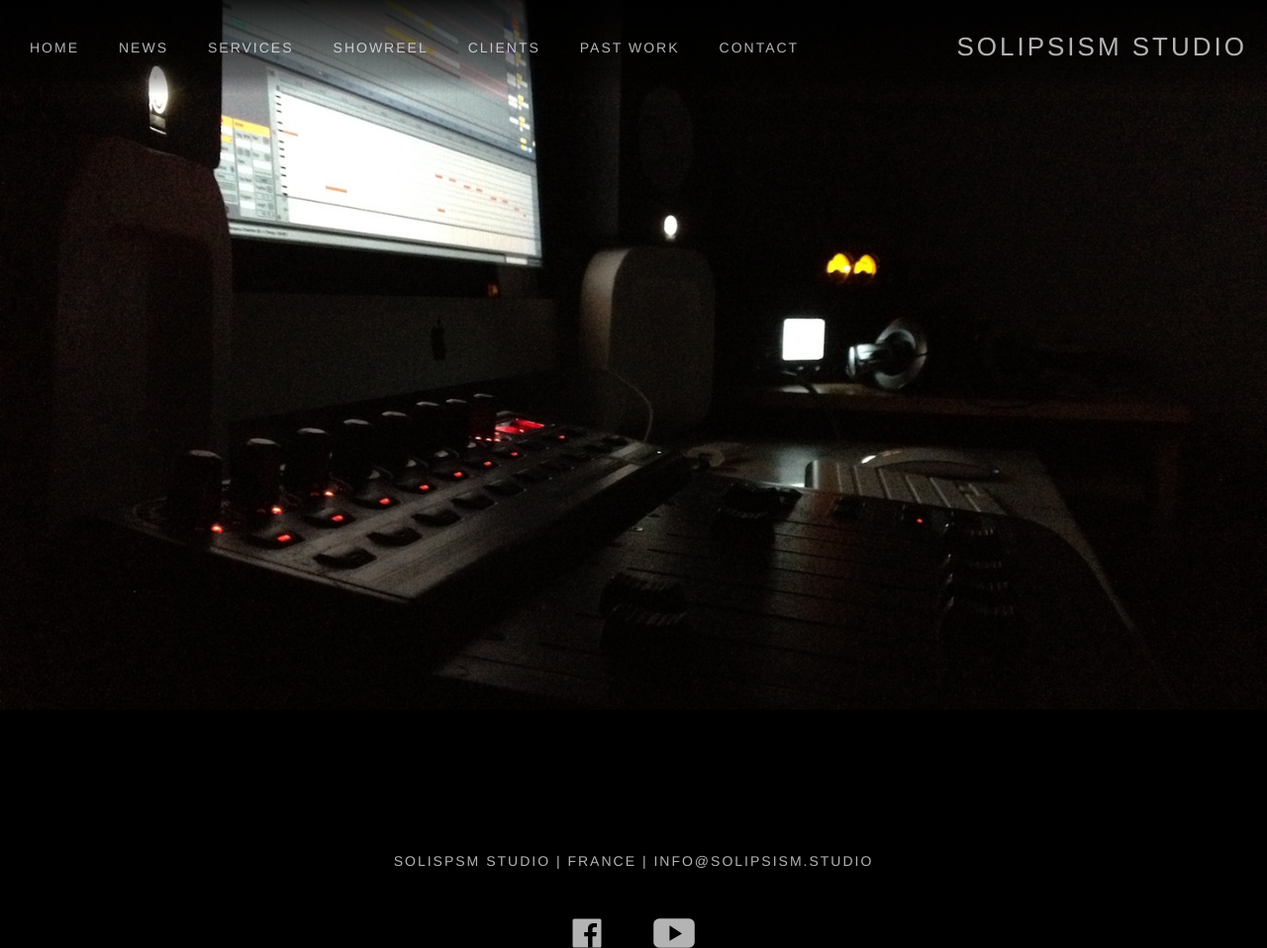
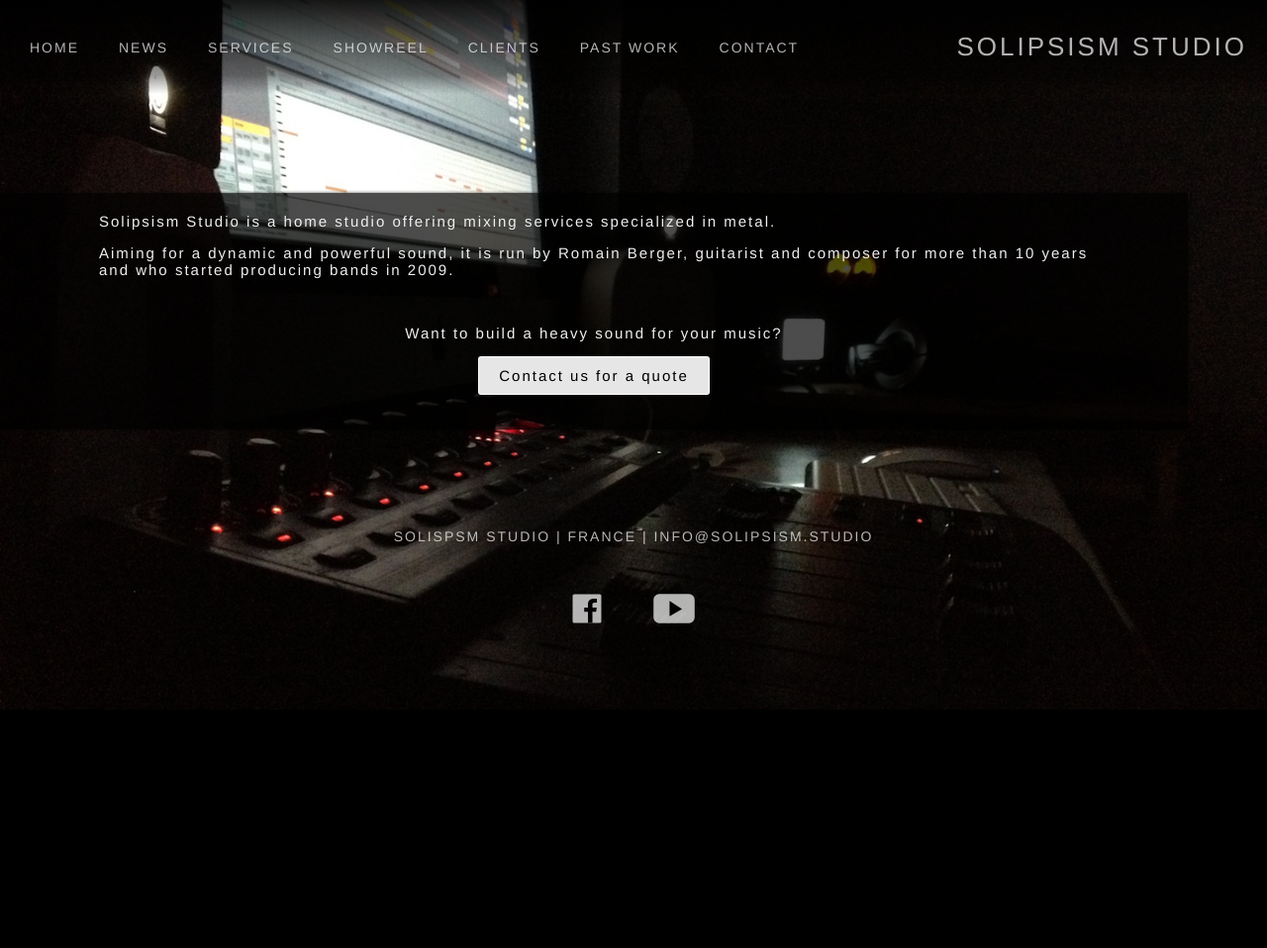
Before and after one commit to romainberger/solipsism.studio, a Jekyll site: the page built from index.html, in a window 1280 px wide. Shown: the whole page at 99% size. Built offline with Jekyll 4.4.1, drawn with Linux system fonts in a browser that asks for light colours; after the commit the page ends 912 px from its top, so only the background shows below that.

Commit message:
Text in homepage finally

```diff
--- a/index.html
+++ b/index.html
@@ -6,8 +6,12 @@ title: Home
 <div class="home-bg"></div>
 <div>
   <div class="home-bg-placeholder"></div>
-  <!--<div class="container home-text">
-    <p>Solipsism is a home studio offering mixing services specialized in metal.</p>
-    <p>Run by Romain Berger, guitarist and composer for more than 10 years. He started producing bands in 2009.</p>
-  </div>-->
+  <div class="container home-text">
+    <p>Solipsism Studio is a home studio offering mixing services specialized in metal.</p>
+    <p>Aiming for a dynamic and powerful sound, it is run by Romain Berger, guitarist and composer for more than 10 years and who started producing bands in 2009.</p>
+    <br/>
+    <br/>
+    <p class="align-center">Want to build a heavy sound for your music?</p>
+    <p class="link-wrapper"><a href="/contact">Contact us for a quote</a></p>
+  </div>
 </div>
```
Also changed, not shown: css/_main.css (+26 -1 lines), services.html (+4 -4 lines), css/main.css.
